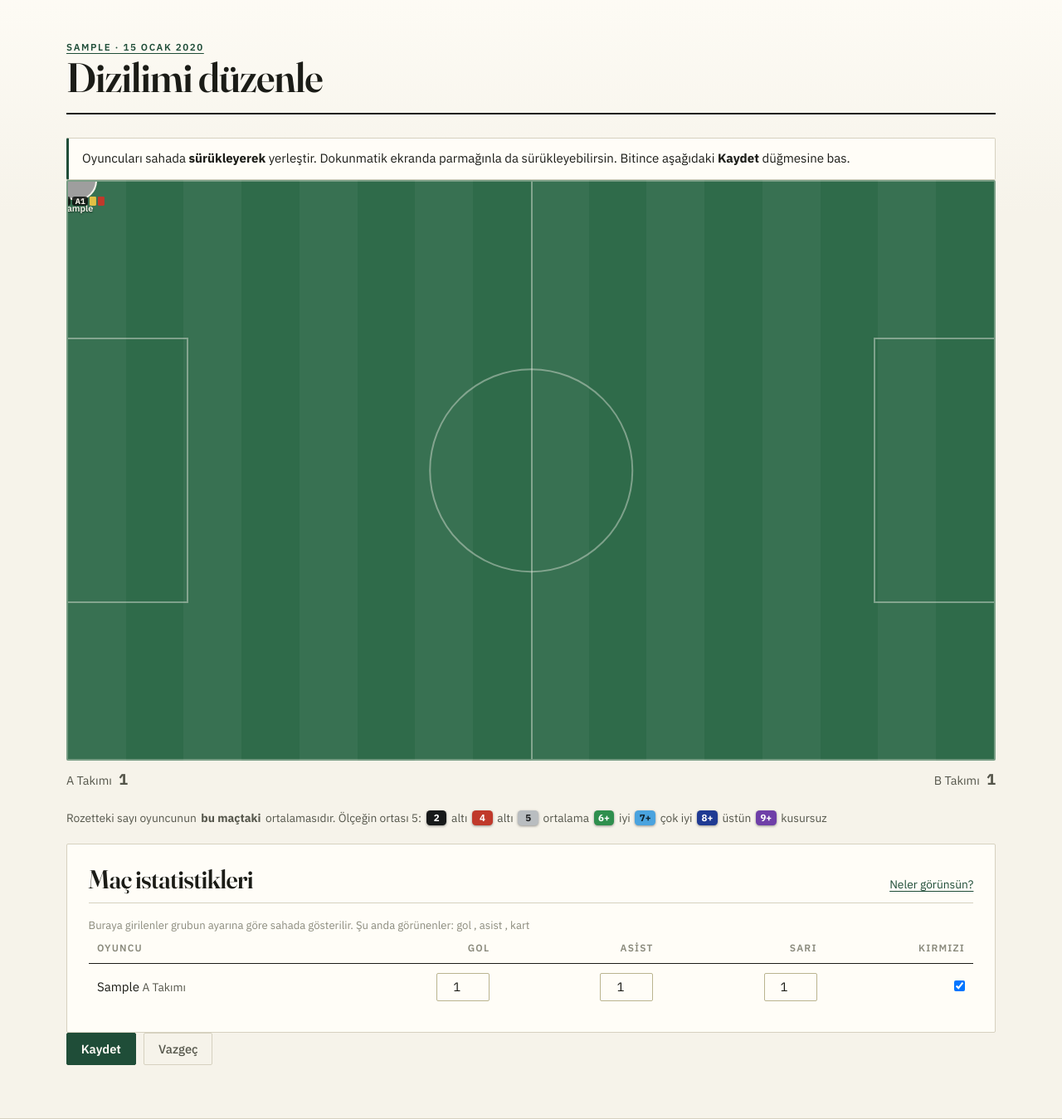
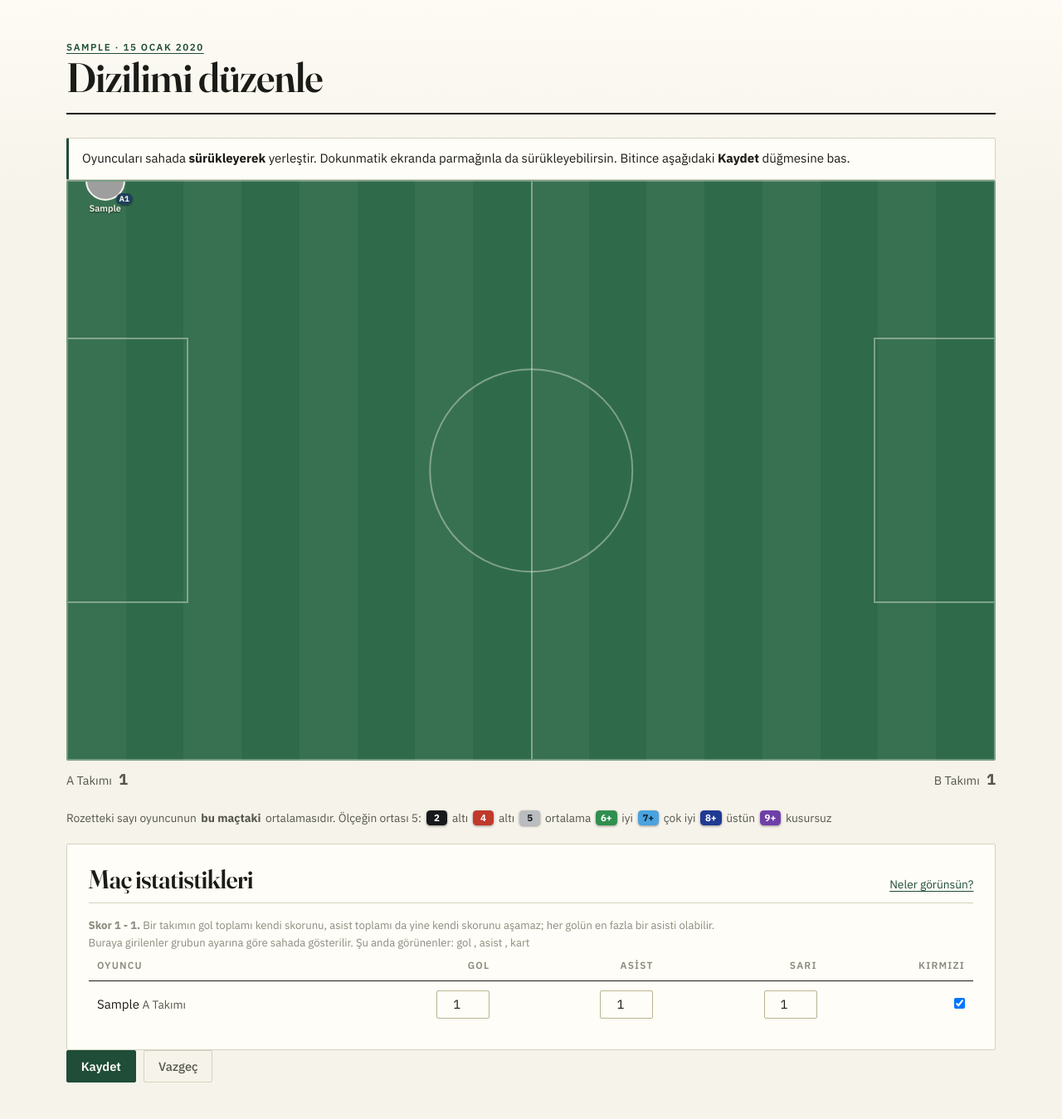
Before and after one commit to ozankaya4/halisahatakip, a Django app: page /maclar/1/dizilim/duzenle/ in a window 1280 px wide. Shown: the part 65-1414 px from the top of the page at 83% size. Run offline with Django 5.2, Linux system fonts and the light colour scheme; a user stored in the database is signed in; tables that the repository leaves empty hold one stand-in row (values such as "Sample post"); data that the repository does not hold is empty; grey boxes are pictures that could not be loaded.

Commit message:
Dizilim: takim yarilari, gol-skor tutarliligi, isaret yerlesimi, ikinci sari karti

```diff
--- a/apps/matches/views.py
+++ b/apps/matches/views.py
@@ -18,7 +18,7 @@ from apps.notifications.models import Bildirim, toplu_bildir
 from apps.ratings.denetim import macin_adami
 from apps.ratings.hesaplar import mac_puanlarini_sil
 
-from .dizilim import dizilim_verisi
+from .dizilim import dizilim_verisi, takim_araligi, x_kirp
 from .forms import FotografFormu, MacFormu
 from .models import Katilim, Mac, MacFotografi
 
@@ -539,9 +539,10 @@ def dizilim_duzenle(request, mac_id: int):
             if ham_x is None or ham_y is None:
                 continue
             try:
-                # Saha dışına taşan değerleri kırp: bozuk/kötü niyetli
-                # gönderim dizilimi bozmasın.
-                katilim.poz_x = max(0, min(100, int(float(ham_x))))
+                # Oyuncu kendi takımının yarısının dışına çıkamaz. Tarayıcı
+                # tarafında da engelleniyor ama sunucuda tekrar kırpıyoruz:
+                # istemciden gelen hiçbir değere güvenilmez.
+                katilim.poz_x = x_kirp(int(float(ham_x)), katilim.takim)
                 katilim.poz_y = max(0, min(100, int(float(ham_y))))
             except (TypeError, ValueError):
                 continue
@@ -551,6 +552,11 @@ def dizilim_duzenle(request, mac_id: int):
             katilim.sari_kart = _sayi(request.POST.get(f"sari_{kullanici_id}"), 0, 2)
             katilim.kirmizi_kart = request.POST.get(f"kirmizi_{kullanici_id}") == "1"
             guncellenecek.append(katilim)
+
+        hata = _istatistik_tutarli_mi(mac, guncellenecek)
+        if hata:
+            messages.error(request, hata)
+            return redirect("matches:dizilim_duzenle", mac_id=mac.pk)
 
         if guncellenecek:
             Katilim.objects.bulk_update(
@@ -580,3 +586,42 @@ def _sayi(ham, en_az: int, en_cok: int) -> int:
         return max(en_az, min(en_cok, int(ham)))
     except (TypeError, ValueError):
         return en_az
+
+
+def _istatistik_tutarli_mi(mac: Mac, katilimlar: list) -> str:
+    """
+    Girilen gol ve asistlerin skorla tutarlılığını denetler.
+
+    Bir takımın oyuncularının attığı gollerin toplamı, o takımın skorunu
+    aşamaz; asist için de aynısı geçerli (her golün en fazla bir asisti
+    olabilir). Aksi hâlde "3-1 biten maçta 5 gol atmış" gibi kayıtlar
+    oluşuyor ve istatistik sayfası saçmalıyor.
+
+    Skor girilmemişse denetlenecek bir üst sınır yok; boş dizge döner.
+    Hata varsa kullanıcıya gösterilecek mesajı döner.
+    """
+    if not mac.skor_girildi_mi:
+        return ""
+
+    skorlar = {Mac.Takim.A: mac.skor_a, Mac.Takim.B: mac.skor_b}
+
+    for takim, skor in skorlar.items():
+        takimdakiler = [k for k in katilimlar if k.takim == takim]
+        if not takimdakiler:
+            continue
+
+        gol = sum(k.gol for k in takimdakiler)
+        asist = sum(k.asist for k in takimdakiler)
+        ad = dict(Mac.Takim.choices)[takim]
+
+        if gol > skor:
+            return (
+                f"{ad} için girilen gol toplamı ({gol}) takımın skorundan "
+                f"({skor}) fazla. Skoru düzelt ya da golleri azalt."
+            )
+        if asist > skor:
+            return (
+                f"{ad} için girilen asist toplamı ({asist}) takımın skorundan "
+                f"({skor}) fazla. Her golün en fazla bir asisti olabilir."
+            )
+    return ""
--- a/static/css/defter.css
+++ b/static/css/defter.css
@@ -1680,6 +1680,8 @@ p {
   position: relative;
   display: block;
   line-height: 0;
+  /* Köşe işaretleri fotoğrafın dışına taştığı için kırpılmamalı. */
+  overflow: visible;
 }
 
 .oyuncu-kart .avatar {
@@ -1707,13 +1709,13 @@ p {
   border-color: #1c1f2e;
 }
 
-/* --- Puan rozeti -------------------------------------------------------- */
+/* --- Puan rozeti --------------------------------------------------------
+   Akış içinde: fotoğrafın altında, adın üstünde. Köşeler gol/asist/kart
+   işaretlerine ayrıldığı için rozet oraya sıkıştırılmıyor. */
 .puan-rozeti {
-  position: absolute;
-  inset-block-start: -6px;
-  inset-inline-end: -8px;
-  min-width: 1.55rem;
-  padding: 0.08rem 0.2rem;
+  display: inline-block;
+  min-width: 1.6rem;
+  padding: 0.08rem 0.28rem;
   border-radius: 0.28rem;
   font-size: 0.72rem;
   font-weight: 700;
@@ -1734,51 +1736,86 @@ p {
 .puan-lacivert  { background: #1f3a93; }
 .puan-mor       { background: #6f3fa8; }
 
-/* --- Maçın adamı yıldızı ve işaretler ----------------------------------- */
+/* --- Köşe işaretleri -----------------------------------------------------
+   Sabit yerleşim, futbol grafiklerindeki alışılmış düzen:
+     sol üst : kart        sağ üst : gol
+     sol alt : yıldız      sağ alt : asist                                */
+.isaret {
+  position: absolute;
+  display: inline-flex;
+  align-items: center;
+  gap: 1px;
+  font-size: 0.6rem;
+  font-weight: 700;
+  padding: 0.06rem 0.24rem;
+  border-radius: 0.65rem;
+  background: rgba(10, 14, 12, 0.9);
+  color: #f6f3ea;
+  white-space: nowrap;
+  line-height: 1.3;
+  box-shadow: 0 1px 2px rgba(0, 0, 0, 0.45);
+}
+
+.isaret-gol {
+  inset-block-start: -5px;
+  inset-inline-end: -9px;
+}
+
+.isaret-asist {
+  inset-block-end: -5px;
+  inset-inline-end: -9px;
+  background: rgba(30, 62, 92, 0.95);
+}
+
+/* Gol işaretindeki küçük top: emoji yerine çizilmiş, her yerde aynı. */
+.isaret-top {
+  width: 0.42rem;
+  height: 0.42rem;
+  border-radius: 50%;
+  background: #f6f3ea;
+  box-shadow: inset -1px -1px 0 rgba(0, 0, 0, 0.45);
+}
+
 .kart-yildiz {
   position: absolute;
-  inset-block-start: -8px;
-  inset-inline-start: -6px;
+  inset-block-end: -6px;
+  inset-inline-start: -7px;
   font-size: 0.95rem;
   color: var(--hardal);
-  text-shadow: 0 1px 2px rgba(0, 0, 0, 0.7);
+  text-shadow: 0 1px 2px rgba(0, 0, 0, 0.8);
   line-height: 1;
 }
 
-.kart-isaretler {
+/* --- Kartlar (sol üst) ---------------------------------------------------
+   Üç ayrı görünüm. İkinci sarıdan kırmızı, doğrudan kırmızıdan farklı
+   çiziliyor: futbolda ikisi ayrı şeyler ve karnede ayrı durur. */
+.isaret-kart {
   position: absolute;
-  inset-block-end: -6px;
-  inset-inline-start: 50%;
-  translate: -50% 0;
-  display: flex;
-  gap: 2px;
-  line-height: 1;
-}
-
-.isaret {
-  font-size: 0.6rem;
-  font-weight: 700;
-  padding: 0.05rem 0.22rem;
-  border-radius: 0.2rem;
-  background: rgba(10, 14, 12, 0.85);
-  color: #f6f3ea;
-  white-space: nowrap;
-}
-
-.isaret-sari,
-.isaret-kirmizi {
-  width: 0.5rem;
-  height: 0.7rem;
-  padding: 0;
-  border-radius: 0.08rem;
-}
-
-.isaret-sari {
+  inset-block-start: -5px;
+  inset-inline-start: -7px;
+  width: 0.62rem;
+  height: 0.85rem;
+  border-radius: 0.1rem;
+  border: 1px solid rgba(10, 14, 12, 0.55);
+  box-shadow: 0 1px 2px rgba(0, 0, 0, 0.5);
+}
+
+.kart-sari {
   background: #e2c044;
 }
 
-.isaret-kirmizi {
+.kart-kirmizi {
   background: #c0392b;
+}
+
+/* İkinci sarıdan kırmızı: köşeden bölünmüş sarı/kırmızı kart. */
+.kart-ikinci-sari {
+  background: linear-gradient(
+    135deg,
+    #e2c044 0 48%,
+    rgba(10, 14, 12, 0.55) 48% 52%,
+    #c0392b 52% 100%
+  );
 }
 
 /* --- Saha altı skor şeridi ---------------------------------------------- */
@@ -1804,12 +1841,8 @@ p {
   margin-block-end: 1.25rem;
 }
 
-/* Ölçek açıklamasındaki rozetler akış içinde dursun. */
-.olcek-aciklama .puan-rozeti {
-  position: static;
-  inset: auto;
-  translate: none;
-}
+/* Puan rozeti artık her yerde akış içinde; ölçek açıklaması için ayrı bir
+   kural gerekmiyor. */
 
 .sayi-girdi {
   width: 4rem;
--- a/static/js/dizilim.js
+++ b/static/js/dizilim.js
@@ -17,6 +17,19 @@
  */
 
 const SINIR = { enAz: 0, enCok: 100 };
+
+/**
+ * Takımların yerleşebileceği yatay aralıklar.
+ *
+ * Bir oyuncu rakip takımın yarısına sürüklenemiyor: iki takım karışınca
+ * dizilim okunamaz hâle geliyordu. Aynı aralıklar sunucu tarafında da var
+ * (apps/matches/dizilim.py::TAKIM_ARALIKLARI); istemciden gelen konum orada
+ * tekrar kırpılıyor.
+ */
+const TAKIM_ARALIKLARI = {
+  a: { enAz: 4, enCok: 47 },
+  b: { enAz: 53, enCok: 96 },
+};
 
 document.addEventListener("DOMContentLoaded", () => {
   const saha = document.getElementById("saha");
@@ -49,6 +62,18 @@ function kirp(deger) {
   return Math.max(SINIR.enAz, Math.min(SINIR.enCok, deger));
 }
 
+/** Kartın takımını sınıf adından okur (takim-a / takim-b). */
+function kartinTakimi(kart) {
+  return kart.classList.contains("takim-a") ? "a" : kart.classList.contains("takim-b") ? "b" : null;
+}
+
+/** X konumunu oyuncunun kendi yarısına hapseder. */
+function xKirp(deger, kart) {
+  const aralik = TAKIM_ARALIKLARI[kartinTakimi(kart)];
+  if (!aralik) return kirp(deger);
+  return Math.max(aralik.enAz, Math.min(aralik.enCok, deger));
+}
+
 function suruklemeyiBagla(saha, kart) {
   let suruklyor = false;
 
@@ -69,7 +94,7 @@ function suruklemeyiBagla(saha, kart) {
     const kutu = saha.getBoundingClientRect();
     if (!kutu.width || !kutu.height) return;
 
-    const x = kirp(((olay.clientX - kutu.left) / kutu.width) * 100);
+    const x = xKirp(((olay.clientX - kutu.left) / kutu.width) * 100, kart);
     const y = kirp(((olay.clientY - kutu.top) / kutu.height) * 100);
 
     kart.dataset.x = Math.round(x);
@@ -103,7 +128,7 @@ function suruklemeyiBagla(saha, kart) {
     if (!adim) return;
 
     const carpan = olay.shiftKey ? 5 : 1;
-    kart.dataset.x = kirp(Number(kart.dataset.x) + adim[0] * carpan);
+    kart.dataset.x = xKirp(Number(kart.dataset.x) + adim[0] * carpan, kart);
     kart.dataset.y = kirp(Number(kart.dataset.y) + adim[1] * carpan);
     konumUygula(kart);
     gizlileriGuncelle(kart);
--- a/templates/matches/dizilim.html
+++ b/templates/matches/dizilim.html
@@ -48,6 +48,14 @@
                  {% if duzenlenebilir %}tabindex="0" role="button"
                  aria-label="{{ oyuncu.kullanici.gorunen_ad }}, ok tuşlarıyla taşı"{% endif %}>
 
+              {% comment %}
+              İşaretlerin yerleri sabit ve futbol grafiklerindeki alışılmış
+              düzene uyuyor:
+                sol üst  : kart      sağ üst  : gol
+                sol alt  : yıldız    sağ alt  : asist
+              Puan rozeti fotoğrafın ALTINDA, adın üstünde; köşeleri
+              işaretlere bırakıyor.
+              {% endcomment %}
               <span class="oyuncu-kart-gorsel">
                 {% if oyuncu.kullanici.profil.avatar_url %}
                   <img class="avatar" src="{{ oyuncu.kullanici.profil.avatar_url }}"
@@ -56,22 +64,30 @@
                   <span class="avatar avatar-bos" aria-hidden="true">{{ oyuncu.kullanici.bas_harfler }}</span>
                 {% endif %}
 
-                {% if oyuncu.puan %}
-                  <span class="puan-rozeti {{ oyuncu.puan_sinifi }} rakam"
-                        title="Bu maçtaki ortalaması">{{ oyuncu.puan }}</span>
+                {% if oyuncu.kart %}
+                  <span class="isaret-kart kart-{{ oyuncu.kart }}"
+                        title="{{ oyuncu.kart_yazisi }}" aria-label="{{ oyuncu.kart_yazisi }}"></span>
+                {% endif %}
+
+                {% if oyuncu.gol %}
+                  <span class="isaret isaret-gol" title="{{ oyuncu.gol }} gol">
+                    <span class="isaret-top" aria-hidden="true"></span>{{ oyuncu.gol }}
+                  </span>
+                {% endif %}
+
+                {% if oyuncu.asist %}
+                  <span class="isaret isaret-asist" title="{{ oyuncu.asist }} asist">A{{ oyuncu.asist }}</span>
                 {% endif %}
 
                 {% if oyuncu.macin_adami %}
                   <span class="kart-yildiz" title="Maçın adamı" aria-label="Maçın adamı">★</span>
                 {% endif %}
+              </span>
 
-                <span class="kart-isaretler">
-                  {% if oyuncu.gol %}<span class="isaret isaret-gol" title="{{ oyuncu.gol }} gol">⚽{{ oyuncu.gol }}</span>{% endif %}
-                  {% if oyuncu.asist %}<span class="isaret isaret-asist" title="{{ oyuncu.asist }} asist">A{{ oyuncu.asist }}</span>{% endif %}
-                  {% if oyuncu.sari_kart %}<span class="isaret isaret-sari" title="Sarı kart"></span>{% endif %}
-                  {% if oyuncu.kirmizi_kart %}<span class="isaret isaret-kirmizi" title="Kırmızı kart"></span>{% endif %}
-                </span>
-              </span>
+              {% if oyuncu.puan %}
+                <span class="puan-rozeti {{ oyuncu.puan_sinifi }} rakam"
+                      title="Bu maçtaki ortalaması">{{ oyuncu.puan }}</span>
+              {% endif %}
 
               <span class="oyuncu-kart-ad">{{ oyuncu.kullanici.gorunen_ad }}</span>
 
@@ -111,6 +127,20 @@
           <h2>Maç istatistikleri</h2>
           <a class="kucuk" href="{% url 'groups:duzenle' grup.genel_id %}">Neler görünsün?</a>
         </div>
+        {% if mac.skor_girildi_mi %}
+          <p class="alan-yardim">
+            <strong>Skor {{ mac.skor_yazisi }}.</strong>
+            Bir takımın gol toplamı kendi skorunu, asist toplamı da yine
+            kendi skorunu aşamaz; her golün en fazla bir asisti olabilir.
+          </p>
+        {% else %}
+          <p class="alan-yardim">
+            Skor girilmediği için gol/asist toplamı denetlenemiyor.
+            <a href="{% url 'matches:kadro_duzenle' mac.pk %}">Kadro sayfasından</a>
+            skoru girersen tutarsız kayıtlar engellenir.
+          </p>
+        {% endif %}
+
         <p class="alan-yardim">
           Buraya girilenler grubun ayarına göre sahada gösterilir. Şu anda
           görünenler:
```
Also changed, not shown: apps/core/tests.py (+136 -6 lines), apps/matches/dizilim.py (+48 -3 lines).
